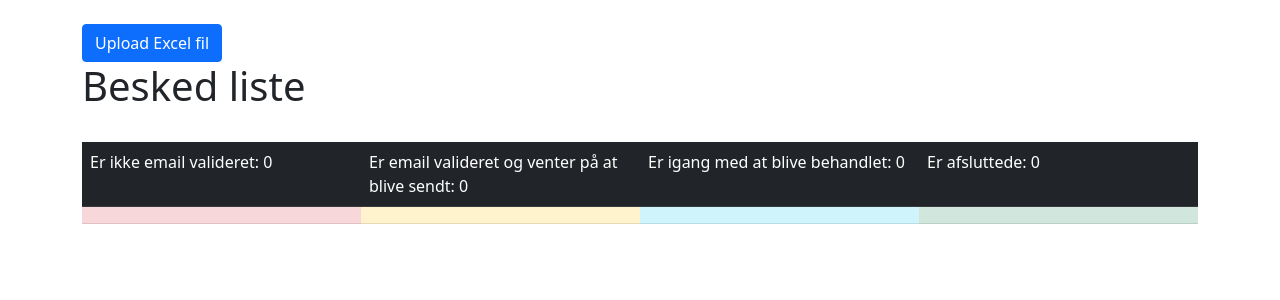
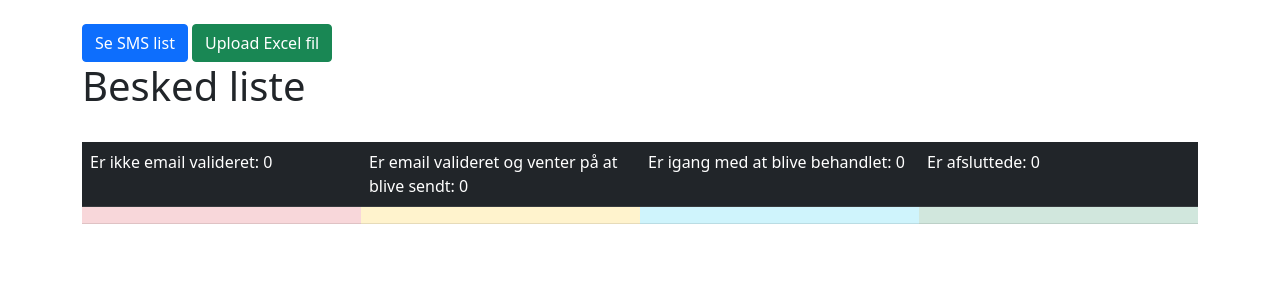
Before and after one commit to unord/sms-unord, a Django app: page /sms_app/Message/Dashboard/ in a window 1280 px wide. Shown: the part 64-364 px from the top of the page. Run offline with Django 4.2, Linux system fonts and the light colour scheme; the visitor is signed in with stand-in values (Sample User, id 1); data that the repository does not hold is empty; parts of the project's set-up code (start-up, migrations or seed data) failed here and were passed over.

Commit message:
templates

```diff
--- a/sms_app/templates/sms_app/message_group_list.html
+++ b/sms_app/templates/sms_app/message_group_list.html
@@ -8,7 +8,7 @@ setInterval(function(){
 }, 60000);
 </script>
     {% if user.is_authenticated %}
-    <div><a class="btn btn-primary" href="{% url 'sms_app_import_data' %}">Upload Excel fil</a></div>
+    <div><a class="btn btn-primary" href="{% url 'sms_app_Message_list' %}">Se SMS list</a> <a class="btn btn-success" href="{% url 'sms_app_import_data' %}">Upload Excel fil</a></div>
     {% endif %}
     <h1>Besked liste</h1>
 
```
